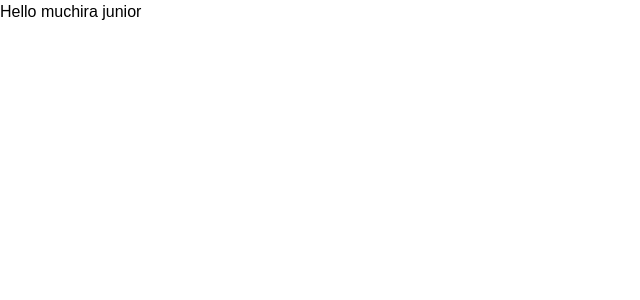
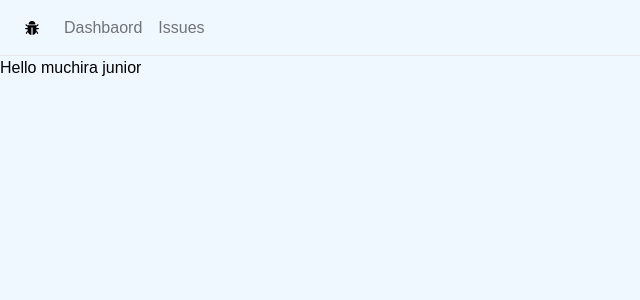
Before and after one commit to muchirajunior/issue-tracker, a Next.js app: page / in a window 1280 px wide. Shown: the top 300 px of the page, without its empty margins (0-640 px from the left). Built offline with nearby package versions, Linux system fonts and the light colour scheme.

Commit message:
navbar update

```diff
--- a/app/globals.css
+++ b/app/globals.css
@@ -2,5 +2,6 @@
 
 
 body {
+  background-color: aliceblue;
   font-family: Arial, Helvetica, sans-serif;
 }
--- a/app/layout.tsx
+++ b/app/layout.tsx
@@ -1,6 +1,7 @@
 import type { Metadata } from "next";
 import { Geist, Geist_Mono } from "next/font/google";
 import "./globals.css";
+import NavBar from "./navbar";
 
 const geistSans = Geist({
   variable: "--font-geist-sans",
@@ -27,7 +28,9 @@ export default function RootLayout({
       <body
         className={`${geistSans.variable} ${geistMono.variable} antialiased`}
       >
-        {children}
+        <NavBar />
+        <main> {children} </main>
+
       </body>
     </html>
   );
--- /dev/null
+++ b/app/navbar.tsx
@@ -0,0 +1,23 @@
+import Link from "next/link";
+import { AiFillBug } from "react-icons/ai";
+export default function NavBar(){
+    const links = [
+        { label: 'Dashbaord', link:'/' },
+        { label: 'Issues', link:'/issues' }
+    ];
+    return(
+        <nav className="flex space-x-6 px-6 h-14 border-b border-gray-200 items-center">
+            <Link href='/'> <AiFillBug /> </Link>
+            <ul className="flex space-x-4">
+                {
+                    links.map((link)=> <li>
+                        <Link
+                            href={link.link}
+                            className="text-zinc-500 hover:text-zinc-800 transition-colors "
+                        > {link.label}</Link>
+                    </li> )
+                }
+            </ul>
+        </nav>
+    );
+}
--- a/package.json
+++ b/package.json
@@ -8,9 +8,10 @@
     "start": "next start"
   },
   "dependencies": {
+    "next": "15.5.6",
     "react": "19.1.0",
     "react-dom": "19.1.0",
-    "next": "15.5.6"
+    "react-icons": "^5.5.0"
   },
   "devDependencies": {
     "typescript": "^5",
```
Also changed, not shown: 1 other file (tests, documents, lock files or other folders).
